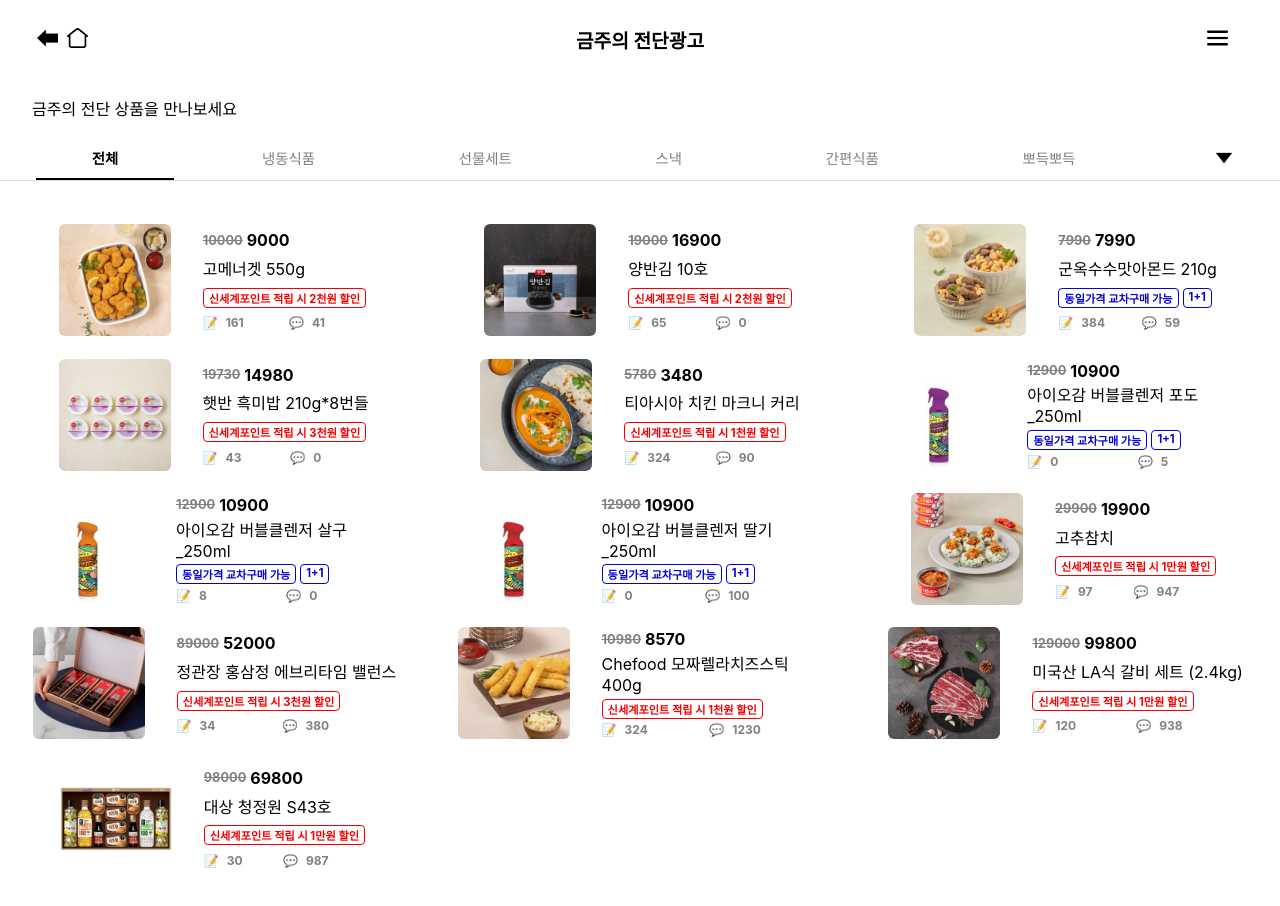
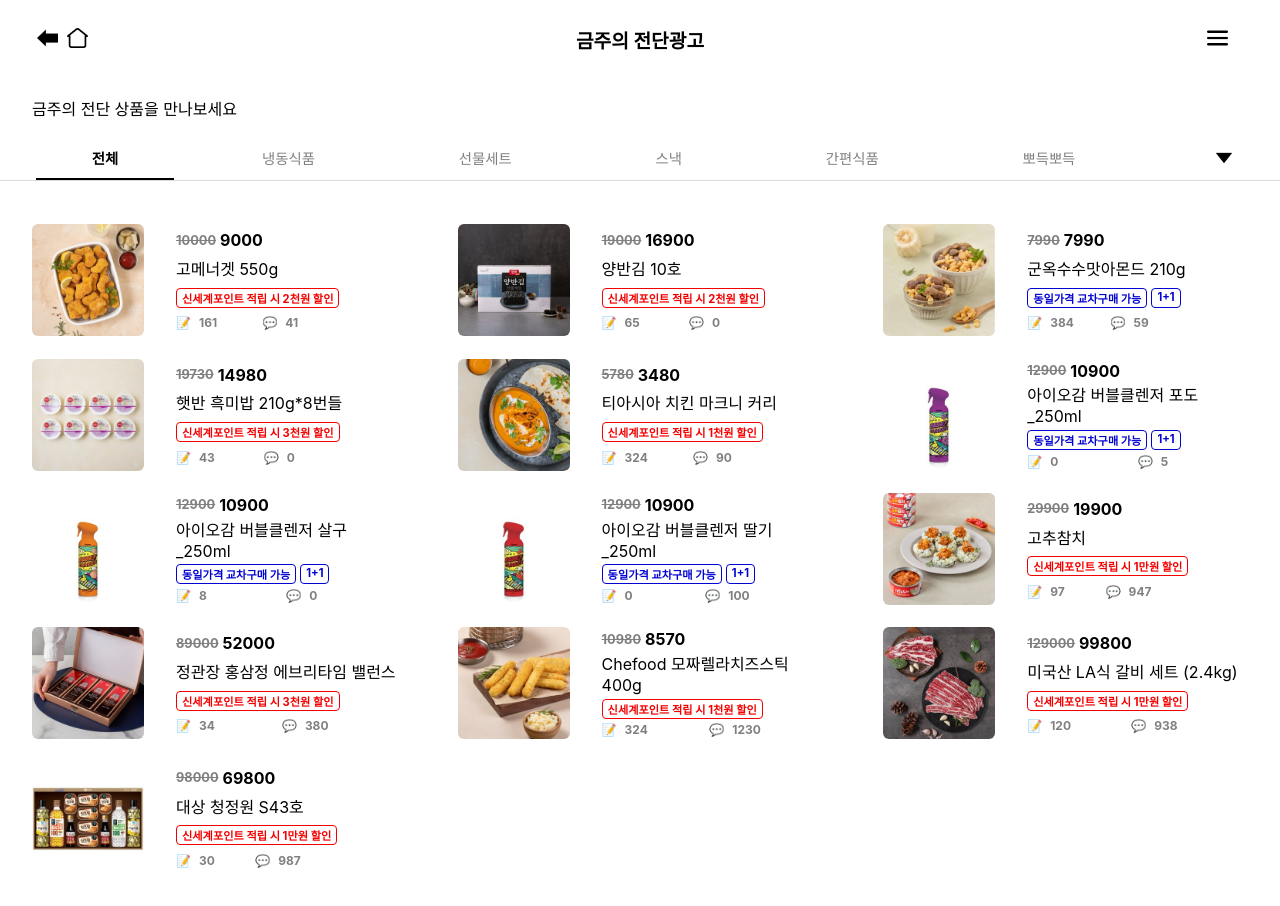
Before and after one commit to eunzi-kim/emart-app, a React (Create React App) app: page / in a window 1280 px wide. Shown: the top 906 px of the page. Built offline with nearby package versions, Linux system fonts and the light colour scheme.

Commit message:
Fix: 상품 리스트 정렬

```diff
--- a/src/components/Main.css
+++ b/src/components/Main.css
@@ -1,6 +1,7 @@
 .main {
   display: flex;
   flex-direction: column;
+  align-items: flex-start;
   margin: 2rem;
 }
 
@@ -38,11 +39,11 @@
 
 .tags {
   display: flex;
-  flex-wrap: wrap;
 }
 
 .tag {
   display: flex;
+  flex-wrap: wrap;
 }
 
 .red-tag,
@@ -85,6 +86,7 @@
 
   .list {
     width: 40%;
+    justify-content: flex-start;
   }
 }
 
--- a/src/components/Main.js
+++ b/src/components/Main.js
@@ -65,7 +65,6 @@
       categoryData: tempData,
       data: tempData.slice(0, 10),
     });
-    console.log(categoryName);
   }, [categoryName]);
 
   return (
```
